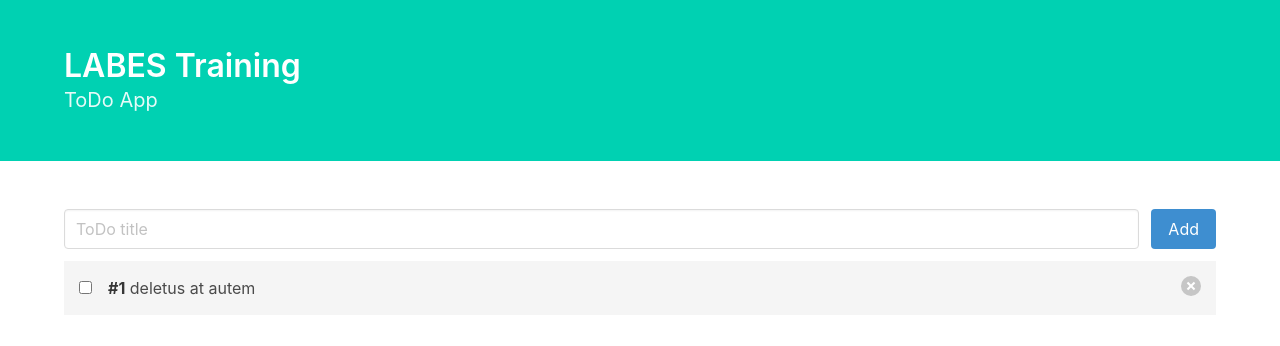
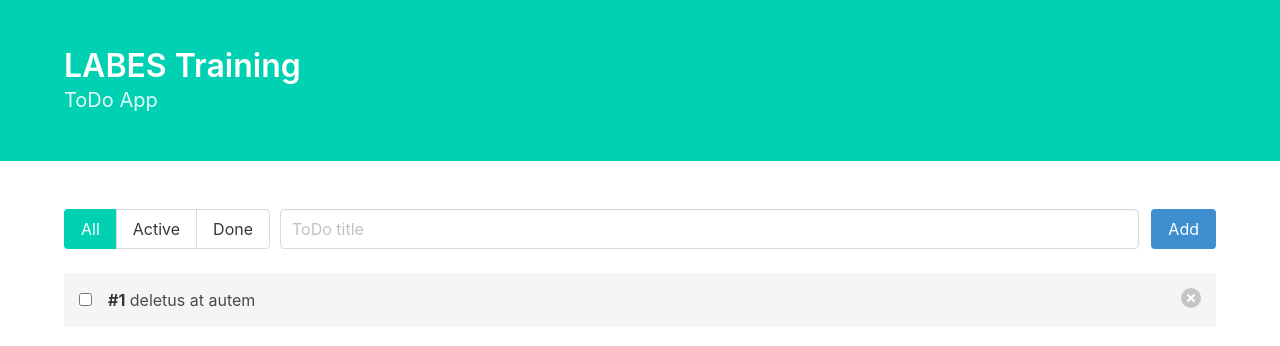
Before and after one commit to quaresmateo/fourth-class, a Vue app: page / in a window 1280 px wide. Shown: the top 346 px of the page. Built offline with nearby package versions, Linux system fonts and the light colour scheme.

Commit message:
Add filtering buttons

```diff
--- a/src/App.vue
+++ b/src/App.vue
@@ -16,6 +16,26 @@
     <section class="section">
       <div class="container">
         <form class="field is-grouped">
+          <div class="field has-addons" style="margin-right: 10px">
+            <p class="control">
+              <button class="button is-primary">
+                <span>All</span>
+              </button>
+            </p>
+
+            <p class="control">
+              <button class="button">
+                <span>Active</span>
+              </button>
+            </p>
+
+            <p class="control">
+              <button class="button">
+                <span>Done</span>
+              </button>
+            </p>
+          </div>
+
           <p class="control is-expanded">
             <input class="input" type="text" placeholder="ToDo title">
           </p>
```
